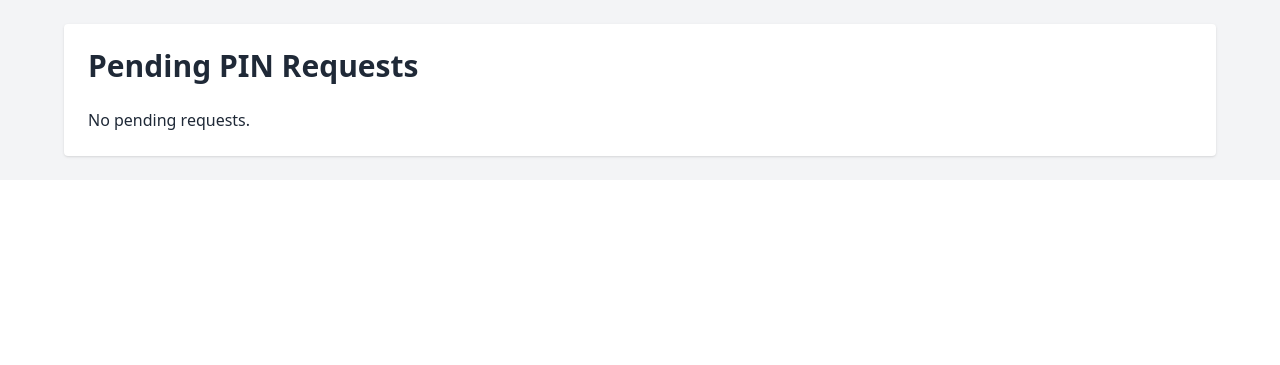
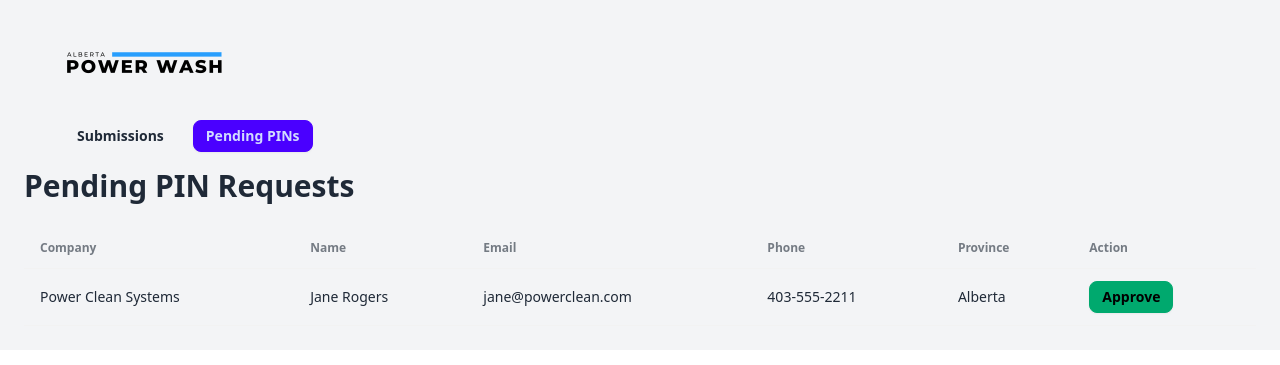
Before and after one commit to CaptainKirch/clubroot-mini-project, a FastAPI app: page /pending-requests in a window 1280 px wide. Shown: the top 365 px of the page. Run offline with FastAPI, Linux system fonts and the light colour scheme; some libraries are stand-ins or nearby versions.

Commit message:
Tested the pending pin requests and submissions to approval of admin and UI for each of these processes, successful

```diff
--- a/app/data/pending_pin_requests.csv
+++ b/app/data/pending_pin_requests.csv
@@ -0,0 +1,2 @@
+company_name,full_name,email,phone,province
+Power Clean Systems,Jane Rogers,jane@powerclean.com,403-555-2211,Alberta
--- a/app/templates/admin_dashboard.html
+++ b/app/templates/admin_dashboard.html
@@ -15,15 +15,15 @@
 </div>
 <div class="max-w-7xl mx-auto mb-4 flex space-x-4">
   <a href="/admin-dashboard" class="btn btn-sm {{ 'btn-primary' if request.url.path == '/admin-dashboard' else 'btn-ghost' }}">
-    📝 Submissions
+    Submissions
   </a>
   <a href="/pending-requests" class="btn btn-sm {{ 'btn-primary' if request.url.path == '/pending-requests' else 'btn-ghost' }}">
-    🕐 Pending PINs
+    Pending PINs
   </a>
 </div>
 <body class="bg-gray-100 min-h-screen p-6">
   <div class="max-w-7xl mx-auto bg-white p-6 rounded-lg shadow">
-    <h1 class="text-3xl font-bold mb-4">📋 Submitted Reports</h1>
+    <h1 class="text-3xl font-bold mb-4">Submitted Reports</h1>
 
     {% if records %}
       <div class="overflow-x-auto">
--- a/app/templates/pending_requests.html
+++ b/app/templates/pending_requests.html
@@ -5,7 +5,31 @@
   <link href="https://cdn.jsdelivr.net/npm/daisyui@latest/dist/full.css" rel="stylesheet" />
   <script src="https://cdn.tailwindcss.com"></script>
 </head>
+
 <body class="p-6 bg-gray-100">
+  <body class="bg-gray-100 min-h-screen p-6">
+
+  <!-- Logo Header -->
+  <div class="max-w-6xl mx-auto mb-4">
+    <a href="/" class="flex items-center space-x-3">
+      <img src="/static/Transparent Background Logo.png" alt="Logo" class="h-20 w-auto" />
+      <span class="text-2xl font-bold text-gray-800"></span>
+    </a>
+  </div>
+
+  <!-- Navigation Tabs -->
+  <div class="max-w-6xl mx-auto mb-4 flex space-x-4">
+    <a href="/admin-dashboard" class="btn btn-sm {{ 'btn-primary' if request.url.path == '/admin-dashboard' else 'btn-ghost' }}">
+      Submissions
+    </a>
+    <a href="/pending-requests" class="btn btn-sm {{ 'btn-primary' if request.url.path == '/pending-requests' else 'btn-ghost' }}">
+      Pending PINs
+    </a>
+  </div>
+
+  <!-- Content -->
+  <div class=
+
   <div class="max-w-6xl mx-auto bg-white p-6 rounded shadow">
     <h1 class="text-3xl font-bold mb-6">Pending PIN Requests</h1>
 
```
